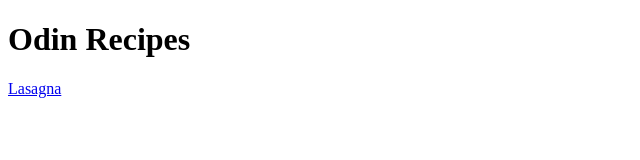
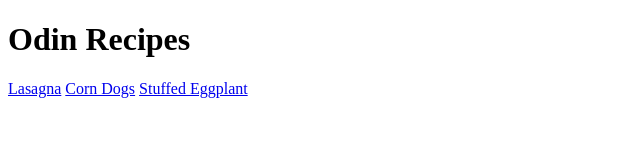
Before and after one commit to theokyle/odin-recipes, a plain HTML site: page index.html in a window 1280 px wide. Shown: the whole page, without its empty margins (0-640 px from the left). Drawn offline with Linux system fonts and the light colour scheme.

Commit message:
Added recipes to index

```diff
--- a/index.html
+++ b/index.html
@@ -8,5 +8,7 @@
 <body>
     <h1>Odin Recipes</h1>
     <a href="recipes/lasagna.html">Lasagna</a>
+    <a href="recipes/corndogs.html">Corn Dogs</a>
+    <a href="recipes/stuffed_eggplant.html">Stuffed Eggplant</a>
 </body>
 </html>
```
